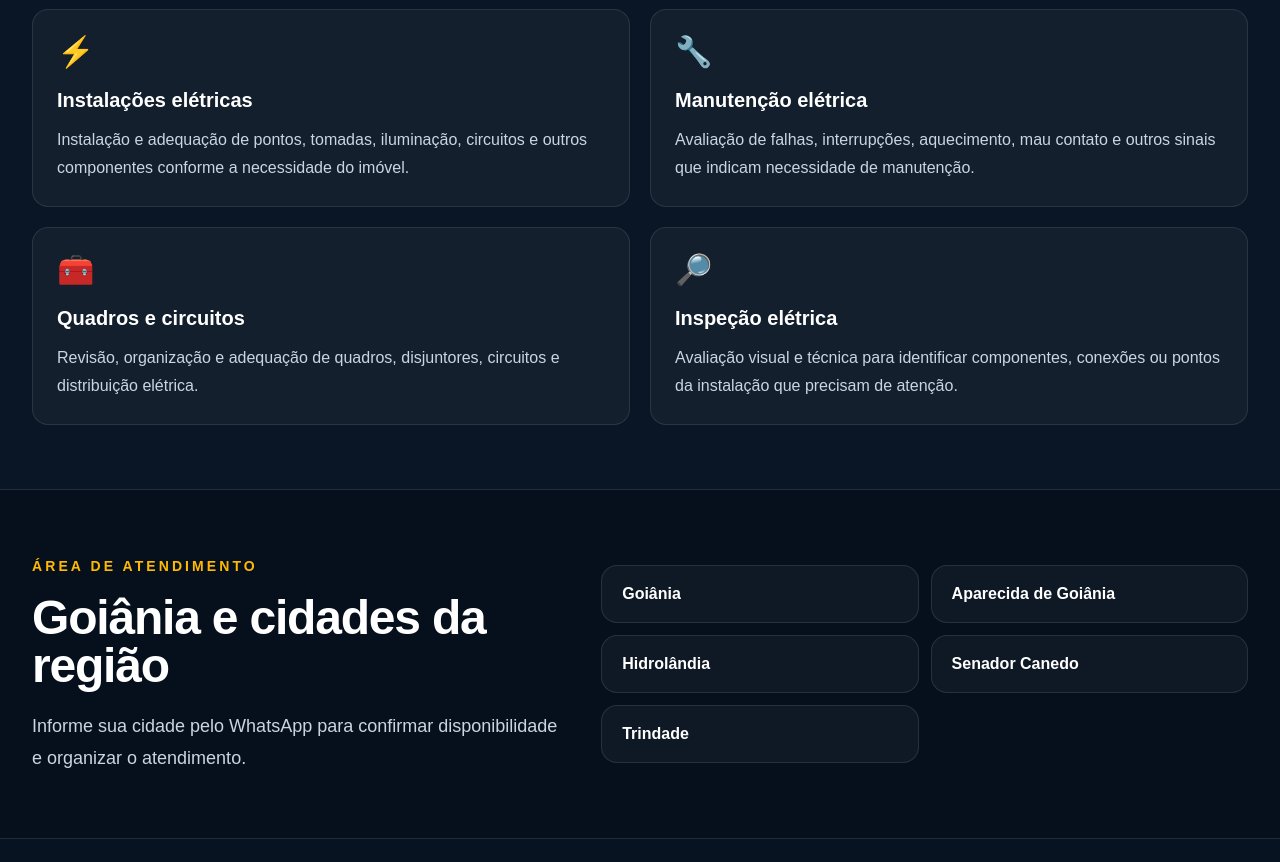
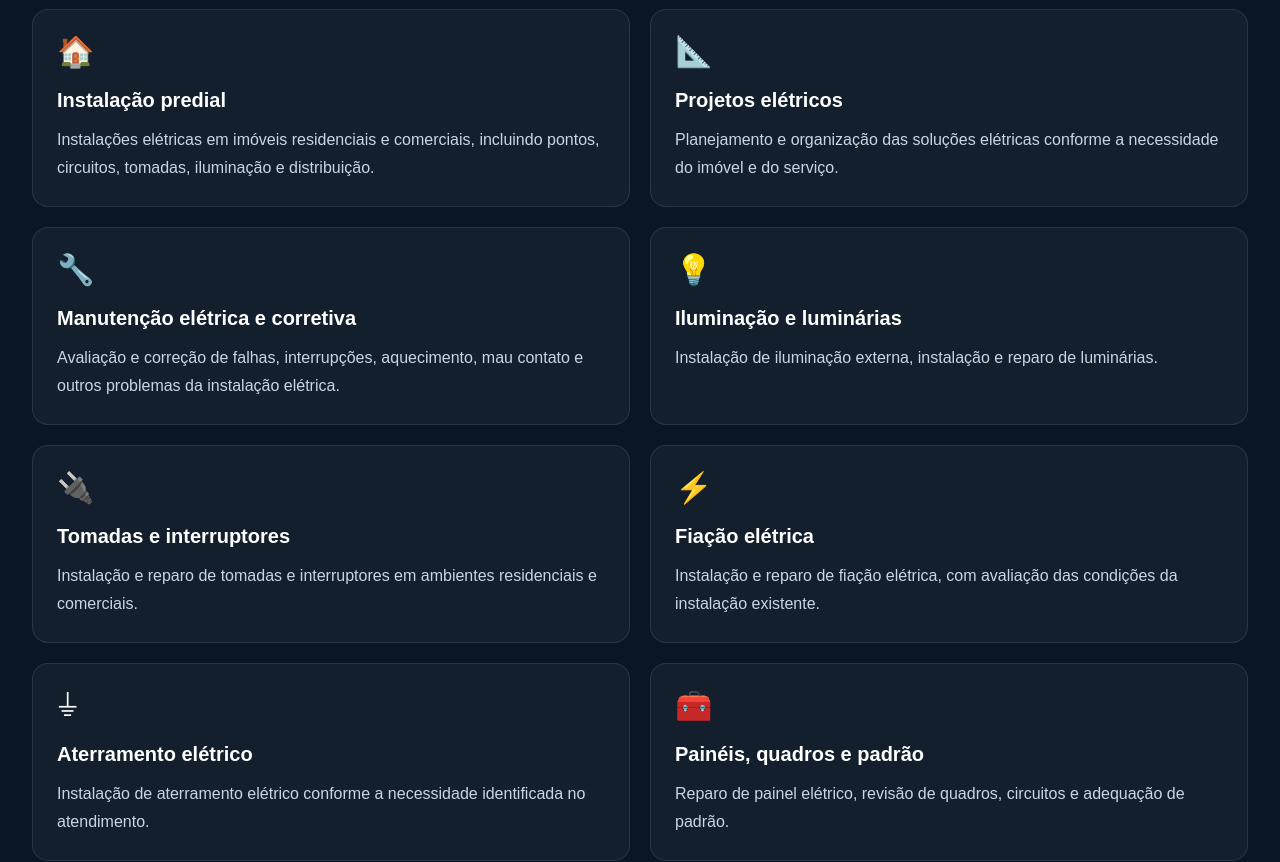
Before and after one commit to Tivytinz/servicos-eletrotecnicos, a Next.js app: page /servicos-eletricos in a window 1280 px wide. Shown: the part 920-1782 px from the top of the page. Built offline with nearby package versions, Linux system fonts and the light colour scheme; no server answers.

Commit message:
content: expand electrical services offered

```diff
--- a/src/app/servicos-eletricos/page.tsx
+++ b/src/app/servicos-eletricos/page.tsx
@@ -28,32 +28,74 @@ const cidades = [
 
 const servicos = [
   {
-    id: "instalacoes",
-    titulo: "Instalações elétricas",
+    id: "instalacao-predial",
+    titulo: "Instalação predial",
     texto:
-      "Instalação e adequação de pontos, tomadas, iluminação, circuitos e outros componentes conforme a necessidade do imóvel.",
+      "Instalações elétricas em imóveis residenciais e comerciais, incluindo pontos, circuitos, tomadas, iluminação e distribuição.",
+    icone: "🏠",
+  },
+  {
+    id: "projetos-eletricos",
+    titulo: "Projetos elétricos",
+    texto:
+      "Planejamento e organização das soluções elétricas conforme a necessidade do imóvel e do serviço.",
+    icone: "📐",
+  },
+  {
+    id: "manutencao",
+    titulo: "Manutenção elétrica e corretiva",
+    texto:
+      "Avaliação e correção de falhas, interrupções, aquecimento, mau contato e outros problemas da instalação elétrica.",
+    icone: "🔧",
+  },
+  {
+    id: "iluminacao",
+    titulo: "Iluminação e luminárias",
+    texto:
+      "Instalação de iluminação externa, instalação e reparo de luminárias.",
+    icone: "💡",
+  },
+  {
+    id: "tomadas",
+    titulo: "Tomadas e interruptores",
+    texto:
+      "Instalação e reparo de tomadas e interruptores em ambientes residenciais e comerciais.",
+    icone: "🔌",
+  },
+  {
+    id: "fiacao",
+    titulo: "Fiação elétrica",
+    texto:
+      "Instalação e reparo de fiação elétrica, com avaliação das condições da instalação existente.",
     icone: "⚡",
   },
   {
-    id: "manutencao",
-    titulo: "Manutenção elétrica",
+    id: "aterramento",
+    titulo: "Aterramento elétrico",
     texto:
-      "Avaliação de falhas, interrupções, aquecimento, mau contato e outros sinais que indicam necessidade de manutenção.",
-    icone: "🔧",
+      "Instalação de aterramento elétrico conforme a necessidade identificada no atendimento.",
+    icone: "⏚",
   },
   {
-    id: "quadros",
-    titulo: "Quadros e circuitos",
+    id: "painel",
+    titulo: "Painéis, quadros e padrão",
     texto:
-      "Revisão, organização e adequação de quadros, disjuntores, circuitos e distribuição elétrica.",
+      "Reparo de painel elétrico, revisão de quadros, circuitos e adequação de padrão.",
     icone: "🧰",
   },
   {
     id: "inspecao",
-    titulo: "Inspeção elétrica",
+    titulo: "Inspeções elétricas",
     texto:
       "Avaliação visual e técnica para identificar componentes, conexões ou pontos da instalação que precisam de atenção.",
     icone: "🔎",
+  },
+  {
+    id: "restauracao",
+    titulo: "Restauração de instalação elétrica",
+    texto:
+      "Correções e restauração de partes da instalação elétrica de acordo com a condição encontrada no local.",
+    icone: "🛠️",
   },
 ];
 
@@ -91,7 +133,7 @@ export default function ServicosEletricos() {
     "@context": "https://schema.org",
     "@type": "Service",
     name: "Serviços elétricos",
-    serviceType: "Instalação, manutenção e inspeção elétrica",
+    serviceType: servicos.map((servico) => servico.titulo),
     provider: {
       "@type": "Electrician",
       name: "Eletrotécnico GO",
```
